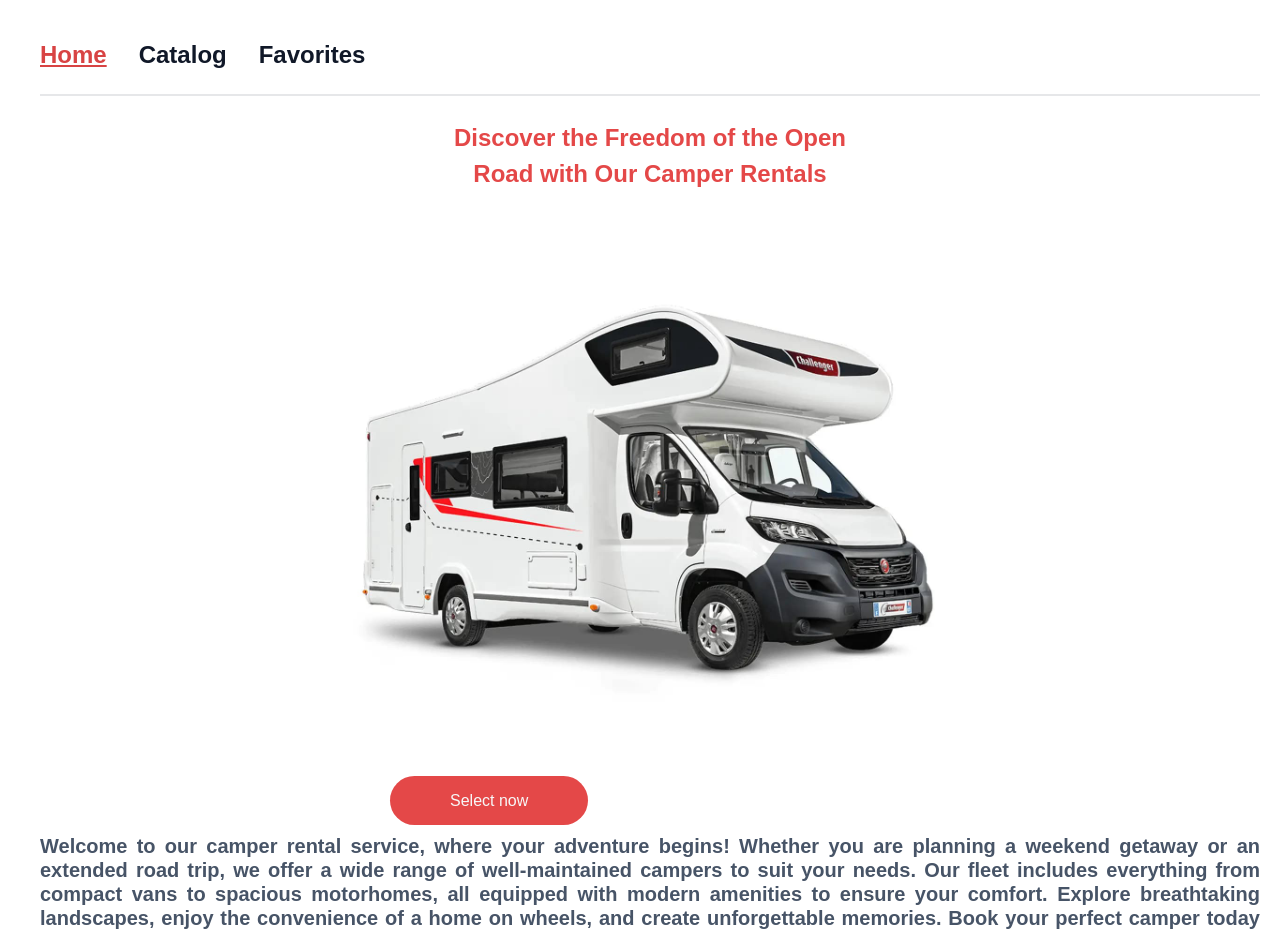
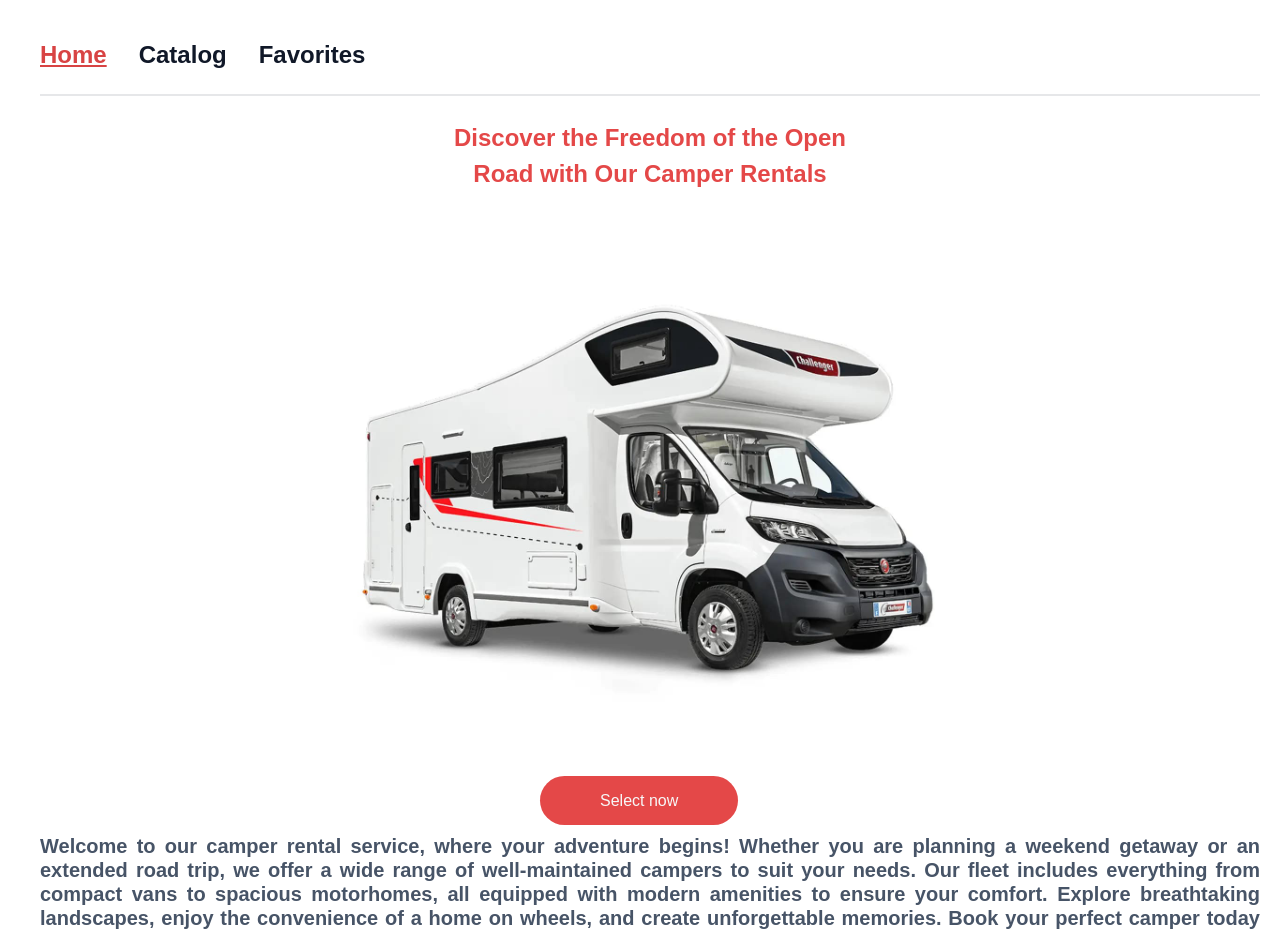
Before and after one commit to serg444s/Advert-Camper, a React (Vite) app: page / in a window 1280 px wide. Shown: the top 932 px of the page. Built offline with nearby package versions, Linux system fonts and the light colour scheme.

Commit message:
Update HomePage.module.css

```diff
--- a/src/pages/HomePage/HomePage.module.css
+++ b/src/pages/HomePage/HomePage.module.css
@@ -46,7 +46,7 @@ border-radius: 200px;
 padding: 16px 60px;
 width: 160px;
 height: 56px;
-margin-left: 350px;
+margin-left: 500px;
   }
 
   .link:hover,
```
